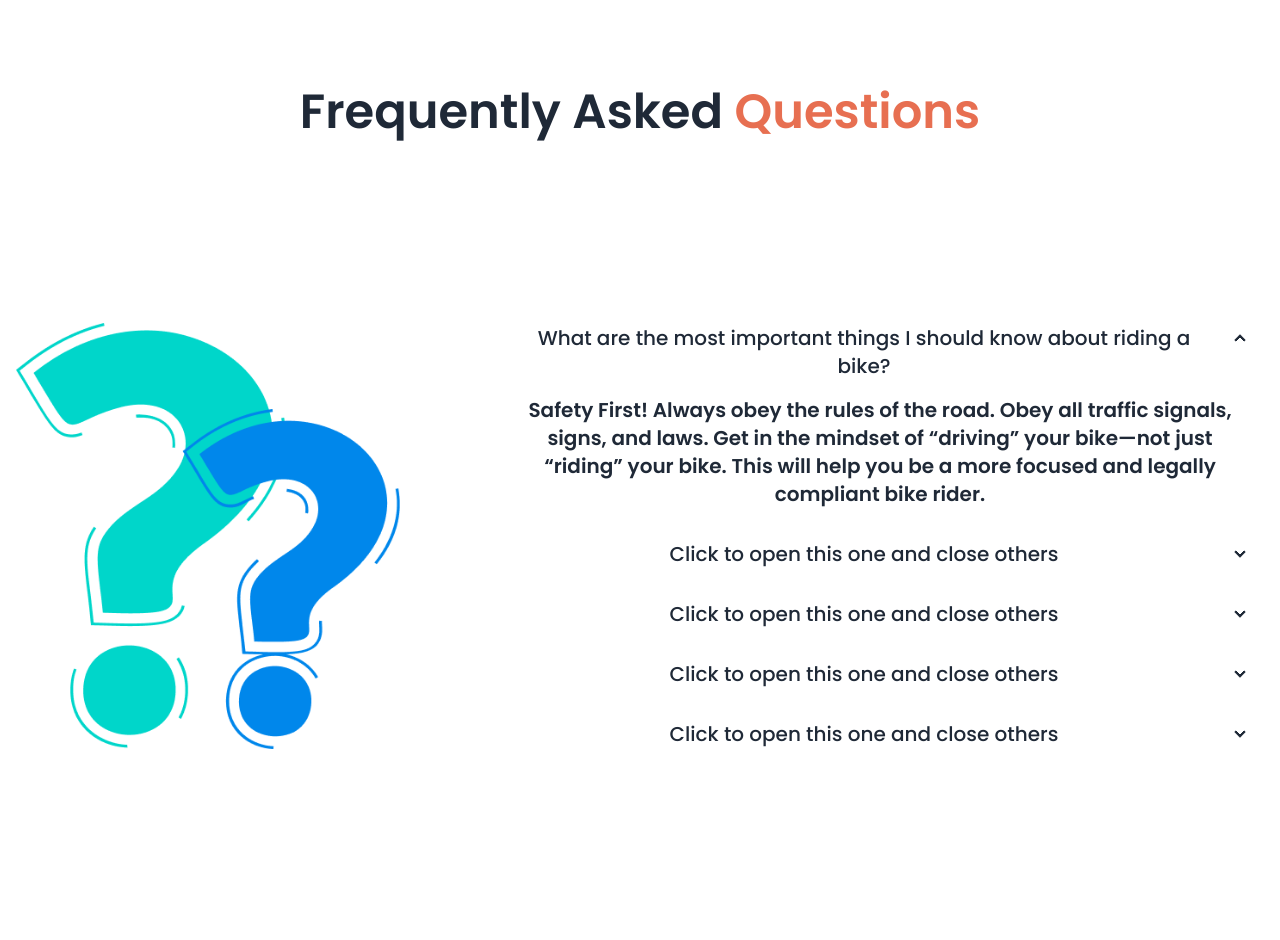
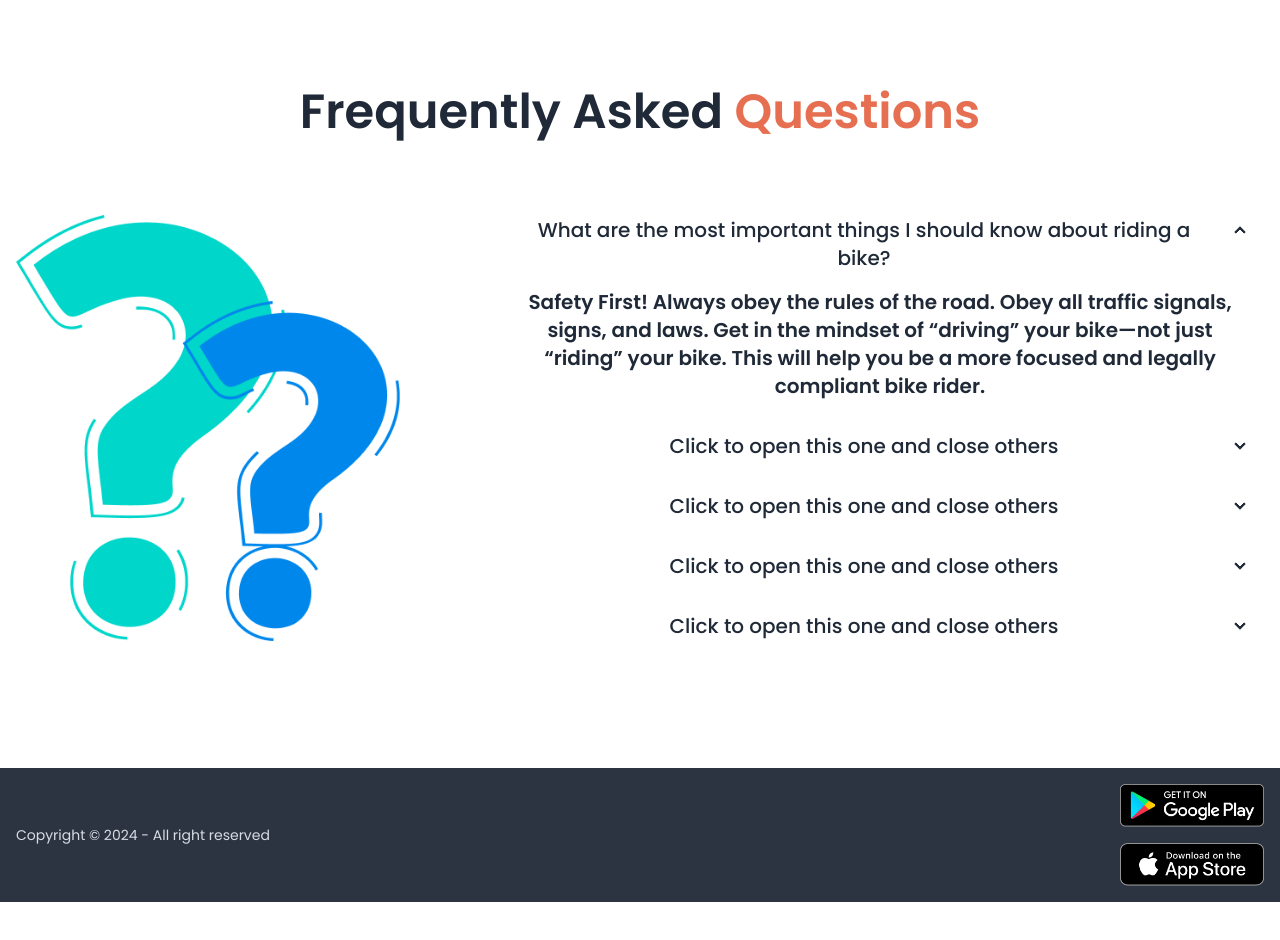
Before and after one commit to Md-Ashikur-Rahman-Ashik/Biker-Zone-With-Daisy-UI, a plain HTML site: page module.html in a window 1280 px wide. Shown: the part 2000-2940 px from the top of the page. After the commit the page ends 2902 px from the top, so only its background shows below. Drawn offline with nearby package versions, Linux system fonts and the light colour scheme.

Commit message:
Added footer section

```diff
--- a/module.html
+++ b/module.html
@@ -278,10 +278,10 @@
       </section>
       <!-- FAQ section -->
       <section class="my-24">
-        <h3 class="text-5xl font-semibold text-center mb-12">Frequently Asked
+        <h3 class="text-5xl font-semibold text-center">Frequently Asked
           <span class="text-bike-primary">Questions</span>
-          <div class="hero min-h-screen">
-            <div class="hero-content flex-col lg:flex-row lg:gap-24">
+          <div class="hero">
+            <div class="hero-content flex-col lg:flex-row lg:gap-24 mt-12">
               <img src="images/others/faq.png" class="w-1/2 lg:max-w-sm rounded-lg" />
               <div>
                 <div class="collapse collapse-arrow ">
@@ -336,5 +336,15 @@
       </section>
     </main>
     <!-- Footer section -->
+    <footer class="footer items-center p-4 bg-neutral text-neutral-content">
+      <aside class="items-center grid-flow-col">
+
+        <p>Copyright © 2024 - All right reserved</p>
+      </aside>
+      <nav class="grid-cols-1 gap-4 md:place-self-center md:justify-self-end">
+        <a><img class="w-36" src="images/others/android.png" alt=""></a>
+        <a><img class="w-36" src="images/others/ios.png" alt=""></a>
+      </nav>
+    </footer>
 </body>
 </html>
```
